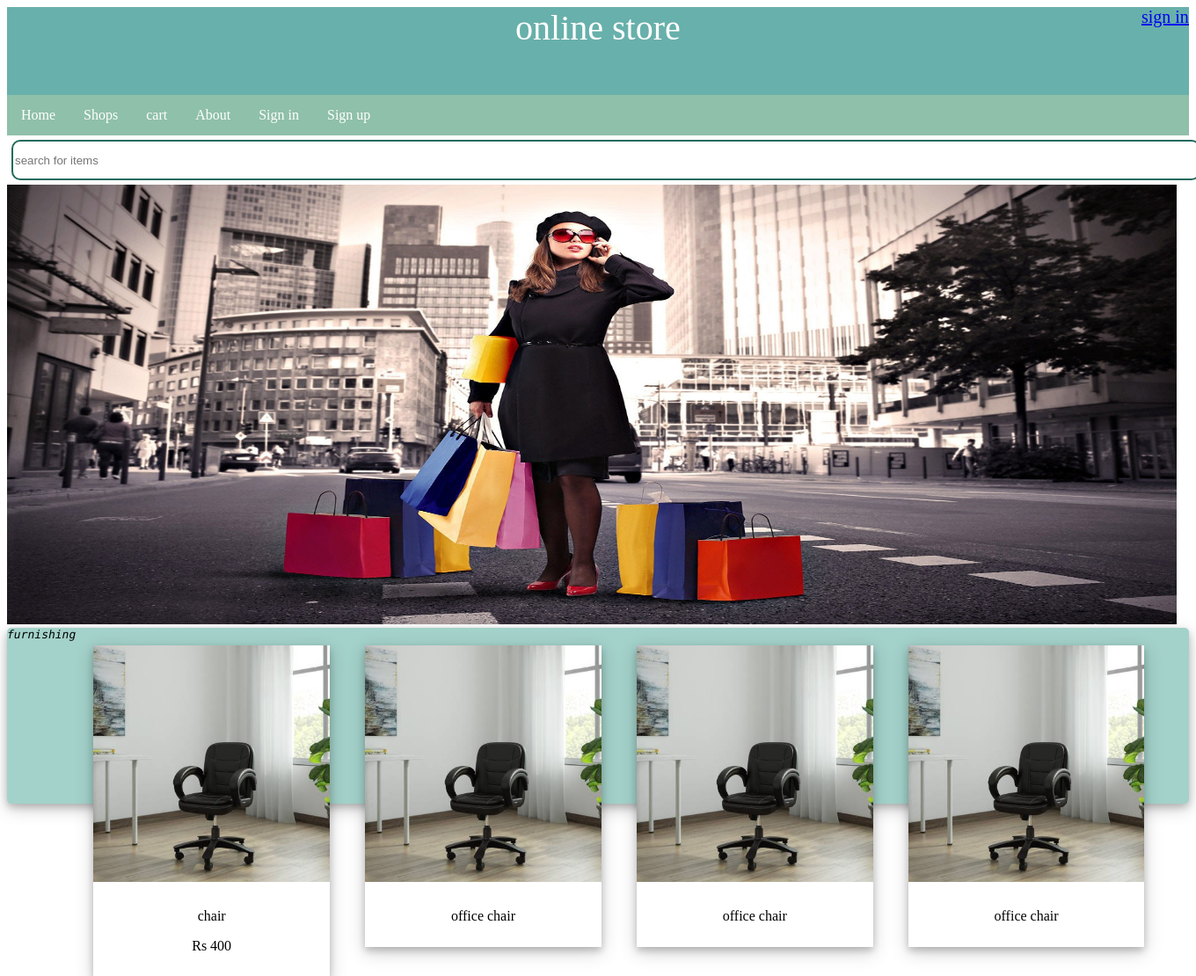
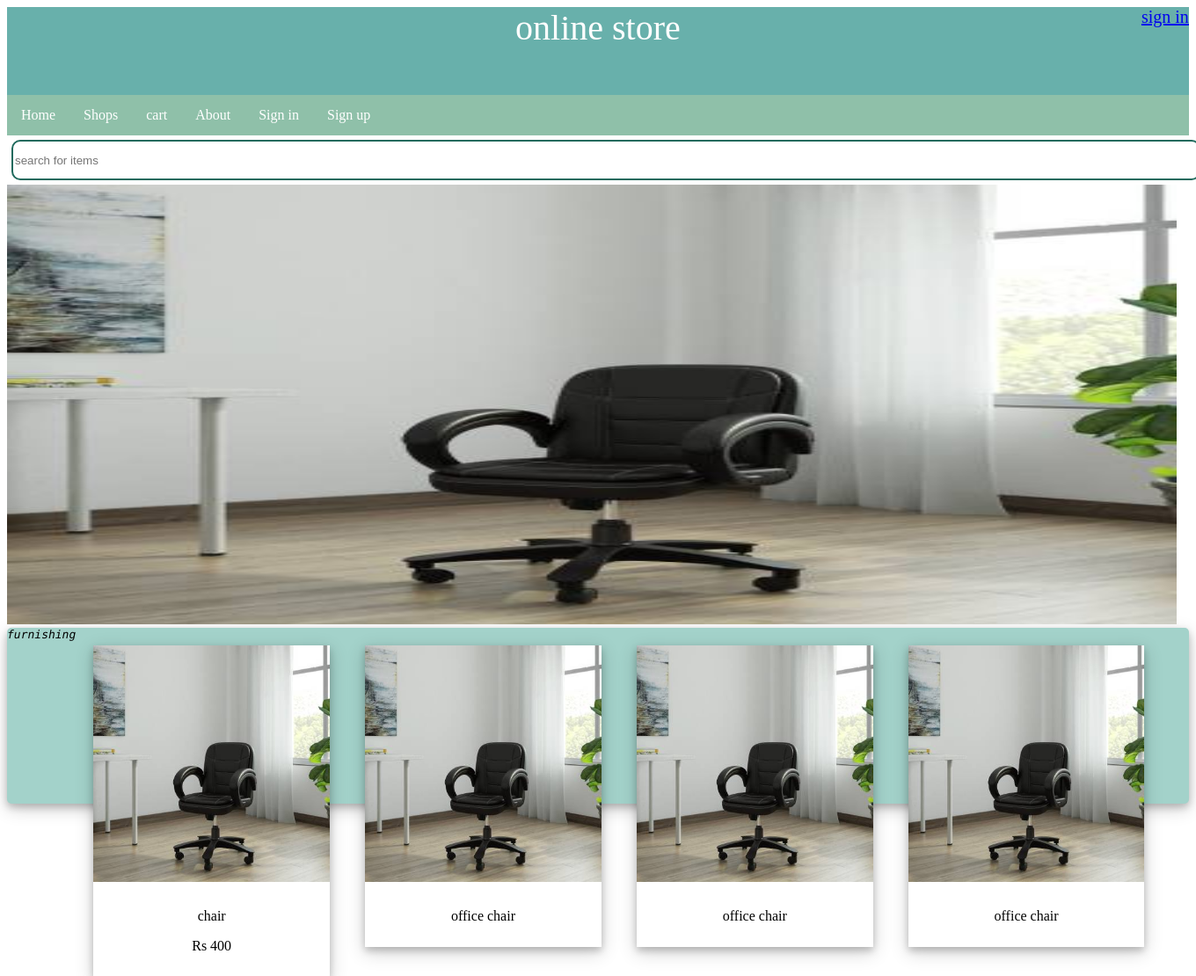
Before and after one commit to srikant19/online_store_Django, a Django app: page / in a window 1360 px wide; the page is wider, and only the part inside the window is pictured. Shown: the top 1110 px of that part at 88% size. Run offline with Django 3.2, Linux system fonts and the light colour scheme.

Commit message:
changed_product_image

```diff
--- a/onlineStore/home/views.py
+++ b/onlineStore/home/views.py
@@ -7,4 +7,5 @@ def home(request):
     prod1 = product()
     prod1.name = 'chair'
     prod1.price = 400
+    prod1.img = "chair.jpeg"
     return render(request,'index.html',{'prod1': prod1})
--- a/onlineStore/templates/index.html
+++ b/onlineStore/templates/index.html
@@ -1,4 +1,5 @@
 {% load static %}
+{% static "images" as  baseurl %}
 <!DOCTYPE html>
 <html lang="en">
 <head>
@@ -27,7 +28,7 @@
       </ul>
 
     <input type="text" placeholder="search for items" id="search" width="auto">
-    <input type="image"  src="{% static 'images/stock3.jpg' %}" height="500px" width="1330px" >
+    <input type="image"  src="{{baseurl}}/{{prod1.img}}" height="500px" width="1330px" >
 
 
     <div class="cards_container">
```
